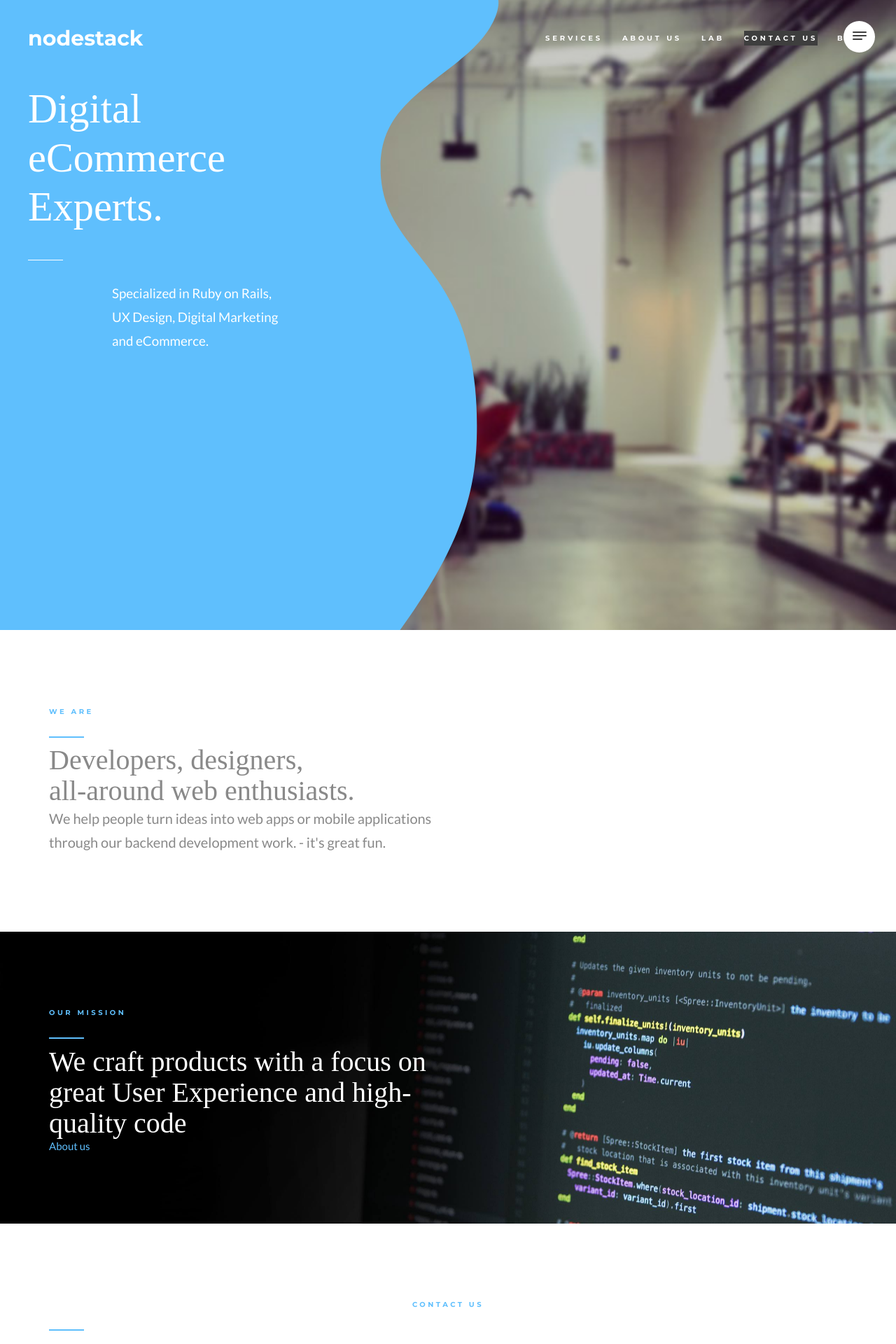
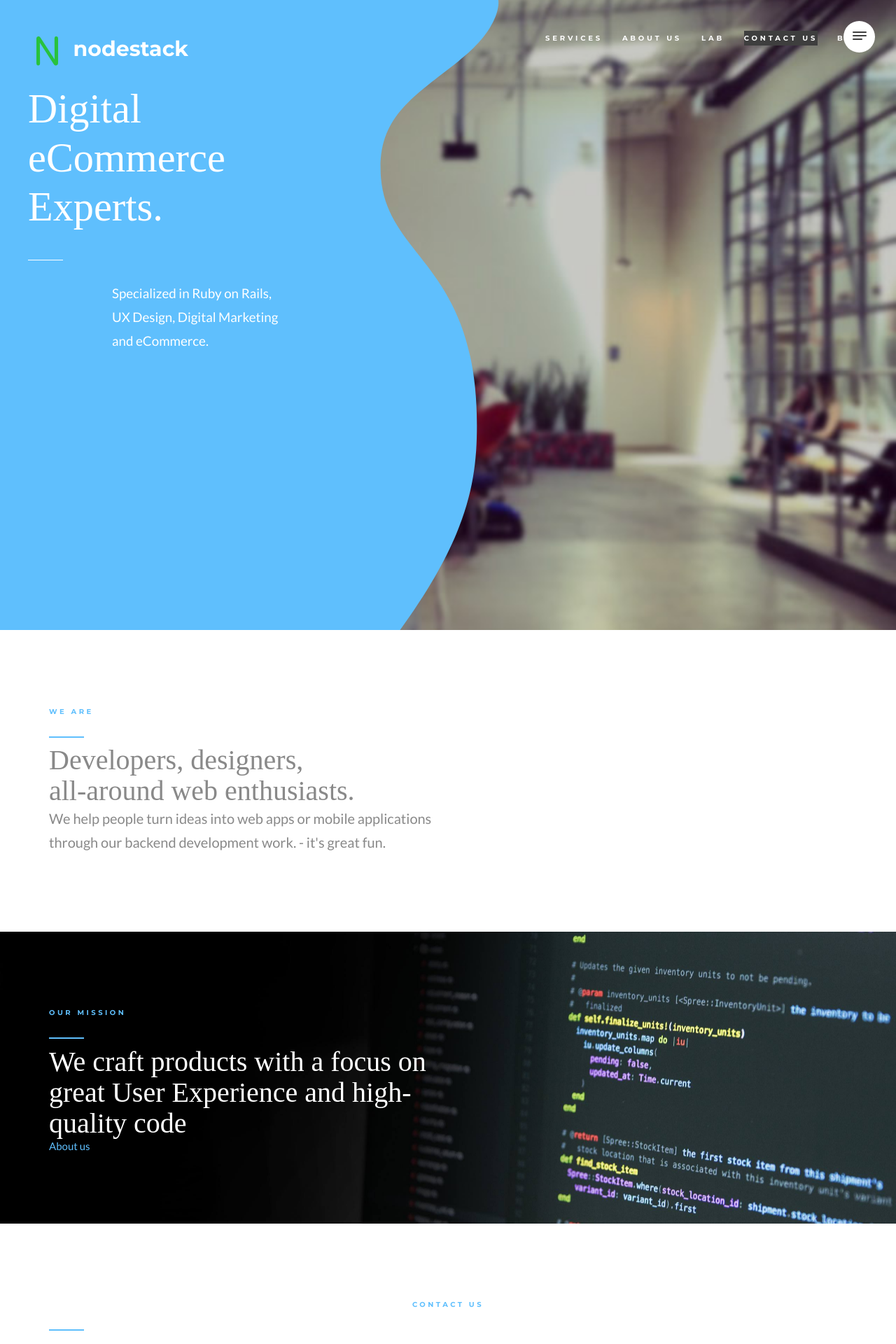
Before and after one commit to nodestack/nodestack.github.io, a Jekyll site: the page built from index.html, in a window 1280 px wide. Shown: the top 1920 px of the page at 70% size. Built offline with Jekyll 4.4.1, drawn with Linux system fonts in a browser that asks for light colours; nearby versions of some CDN libraries; some web fonts are replaced.

Commit message:
Update nav.html

```diff
--- a/_includes/nav.html
+++ b/_includes/nav.html
@@ -25,7 +25,7 @@
         <div class="container-fluid">
             <!-- Brand and toggle get grouped for better mobile display -->
              <div class="navbar-header page-scroll">
-                 <a class="navbar-brand" href="#page-top">nodestack</a>
+                 <a class="navbar-brand" href="#page-top"> <img src="img/logo.png"> nodestack</a>
              </div>
 
             <!-- Collect the nav links, forms, and other content for toggling -->
```
